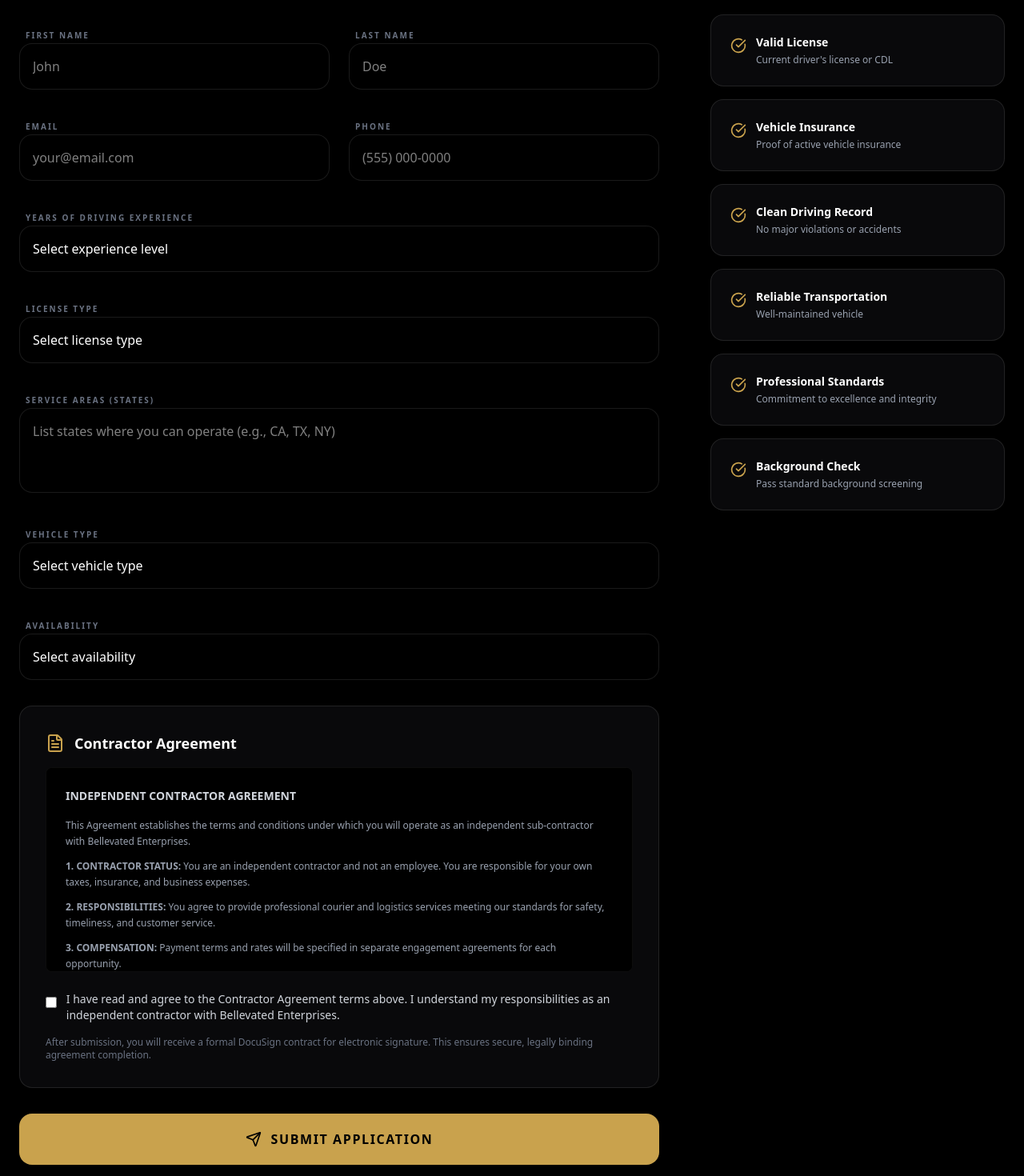
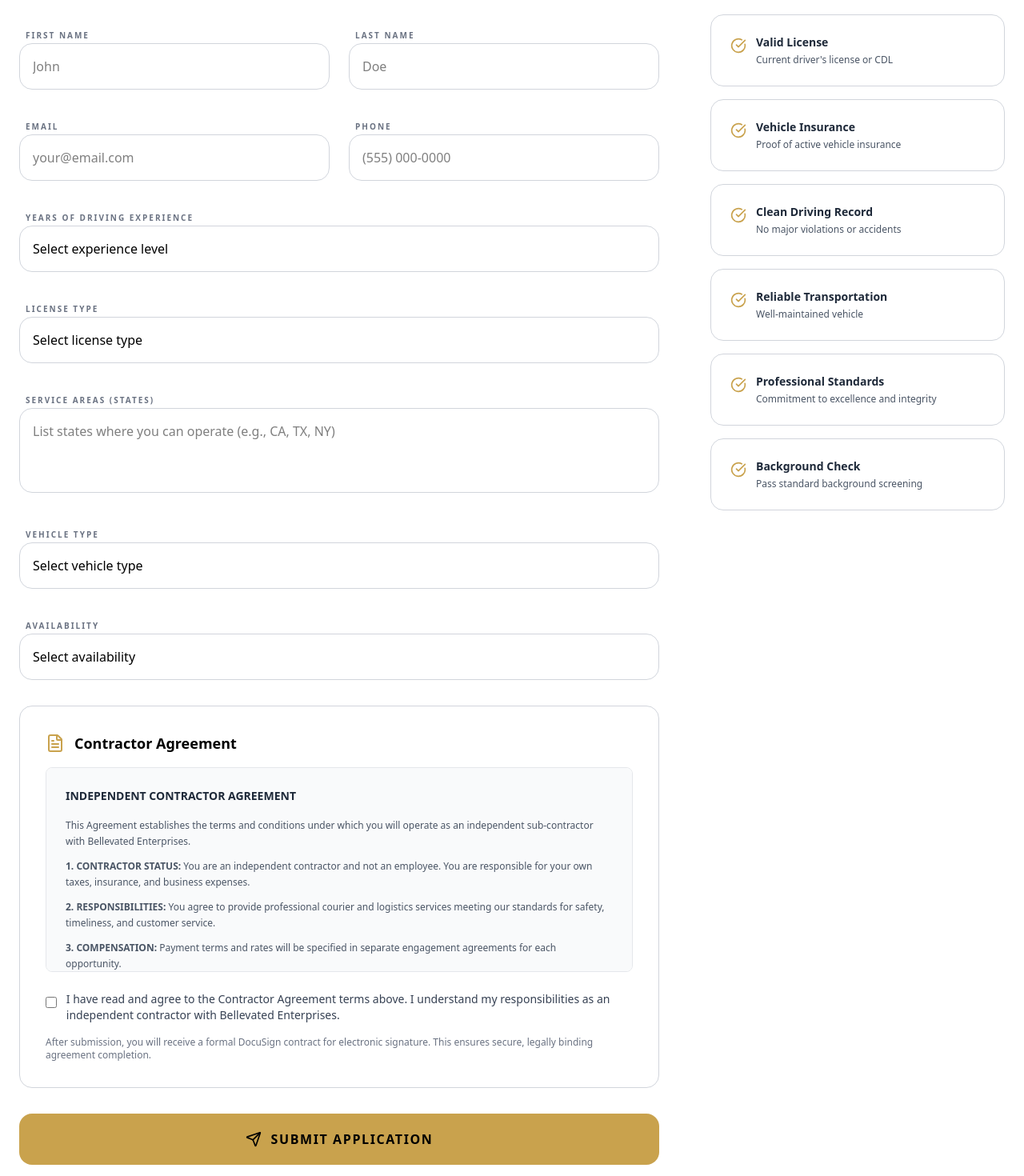
Before and after one commit to amaan-lms/Bellevated_Enterprises, a React (Vite) app in the folder BE/: page /driver-opportunities in a window 1280 px wide. Shown: the part 1460-2930 px from the top of the page at 80% size. Built offline with nearby package versions, Linux system fonts and the light colour scheme.

Commit message:
forms css fixed ui change

```diff
--- a/BE/src/pages/Consulting.jsx
+++ b/BE/src/pages/Consulting.jsx
@@ -12,7 +12,7 @@ import {
 } from "lucide-react";
 import { NavLink } from "react-router-dom";
 
-import ownershipImg from "../assets/girlbgd.png";
+import ownershipImg from "../assets/consultent.png";
 
 
 const fadeInUp = {
@@ -135,7 +135,7 @@ export default function Consulting() {
               <img
                 src={ownershipImg}
                 alt="Foundational Ownership Illustration"
-                className="absolute bottom-0 right-0 w-48 md:w-56 opacity-90 pointer-events-none"
+                className=" absolute bottom-0 right-0 w-48 md:w-90  opacity-90 pointer-events-none"
               />
             </motion.div>
 
--- a/BE/src/pages/DriverOpportunities.jsx
+++ b/BE/src/pages/DriverOpportunities.jsx
@@ -181,7 +181,7 @@ export default function DriverOpportunities() {
         </section>
 
         {/* APPLICATION FORM SECTION */}
-        <section className="py-32 px-6">
+        <section className="py-32 px-6 bg-white rounded-t-[100px] text-black">
           <div className="max-w-7xl mx-auto grid lg:grid-cols-3 gap-16">
             {/* FORM */}
             <motion.div
@@ -204,7 +204,7 @@ export default function DriverOpportunities() {
                       value={formData.firstName}
                       onChange={handleChange}
                       placeholder="John"
-                      className="w-full bg-black border border-white/10 rounded-2xl p-4 text-white focus:outline-none focus:border-[#C9A24D] transition-colors"
+                      className="w-full bg-white border border-gray-300 rounded-2xl p-4 text-black focus:outline-none focus:border-[#C9A24D] transition-colors"
                       required
                     />
                   </motion.div>
@@ -219,7 +219,7 @@ export default function DriverOpportunities() {
                       value={formData.lastName}
                       onChange={handleChange}
                       placeholder="Doe"
-                      className="w-full bg-black border border-white/10 rounded-2xl p-4 text-white focus:outline-none focus:border-[#C9A24D] transition-colors"
+                      className="w-full bg-white border border-gray-300 rounded-2xl p-4 text-black focus:outline-none focus:border-[#C9A24D] transition-colors"
                       required
                     />
                   </motion.div>
@@ -236,7 +236,7 @@ export default function DriverOpportunities() {
                       value={formData.email}
                       onChange={handleChange}
                       placeholder="your@email.com"
-                      className="w-full bg-black border border-white/10 rounded-2xl p-4 text-white focus:outline-none focus:border-[#C9A24D] transition-colors"
+                      className="w-full bg-white border border-gray-300 rounded-2xl p-4 text-black focus:outline-none focus:border-[#C9A24D] transition-colors"
                       required
                     />
                   </motion.div>
@@ -251,7 +251,7 @@ export default function DriverOpportunities() {
                       value={formData.phone}
                       onChange={handleChange}
                       placeholder="(555) 000-0000"
-                      className="w-full bg-black border border-white/10 rounded-2xl p-4 text-white focus:outline-none focus:border-[#C9A24D] transition-colors"
+                      className="w-full bg-white border border-gray-300 rounded-2xl p-4 text-black focus:outline-none focus:border-[#C9A24D] transition-colors"
                       required
                     />
                   </motion.div>
@@ -265,7 +265,7 @@ export default function DriverOpportunities() {
                     name="yearsExperience"
                     value={formData.yearsExperience}
                     onChange={handleChange}
-                    className="w-full bg-black border border-white/10 rounded-2xl p-4 text-white focus:outline-none focus:border-[#C9A24D] transition-colors appearance-none"
+                    className="w-full bg-white border border-gray-300 rounded-2xl p-4 text-black focus:outline-none focus:border-[#C9A24D] transition-colors appearance-none"
                     required
                   >
                     <option value="">Select experience level</option>
@@ -284,7 +284,7 @@ export default function DriverOpportunities() {
                     name="licenseType"
                     value={formData.licenseType}
                     onChange={handleChange}
-                    className="w-full bg-black border border-white/10 rounded-2xl p-4 text-white focus:outline-none focus:border-[#C9A24D] transition-colors appearance-none"
+                    className="w-full bg-white border border-gray-300 rounded-2xl p-4 text-black focus:outline-none focus:border-[#C9A24D] transition-colors appearance-none"
                     required
                   >
                     <option value="">Select license type</option>
@@ -304,7 +304,7 @@ export default function DriverOpportunities() {
                     onChange={handleChange}
                     placeholder="List states where you can operate (e.g., CA, TX, NY)"
                     rows="3"
-                    className="w-full bg-black border border-white/10 rounded-2xl p-4 text-white focus:outline-none focus:border-[#C9A24D] transition-colors resize-none"
+                    className="w-full bg-white border border-gray-300 rounded-2xl p-4 text-black focus:outline-none focus:border-[#C9A24D] transition-colors resize-none"
                     required
                   />
                 </motion.div>
@@ -317,7 +317,7 @@ export default function DriverOpportunities() {
                     name="vehicleType"
                     value={formData.vehicleType}
                     onChange={handleChange}
-                    className="w-full bg-black border border-white/10 rounded-2xl p-4 text-white focus:outline-none focus:border-[#C9A24D] transition-colors appearance-none"
+                    className="w-full bg-white border border-gray-300 rounded-2xl p-4 text-black focus:outline-none focus:border-[#C9A24D] transition-colors appearance-none"
                     required
                   >
                     <option value="">Select vehicle type</option>
@@ -338,7 +338,7 @@ export default function DriverOpportunities() {
                     name="availability"
                     value={formData.availability}
                     onChange={handleChange}
-                    className="w-full bg-black border border-white/10 rounded-2xl p-4 text-white focus:outline-none focus:border-[#C9A24D] transition-colors appearance-none"
+                    className="w-full bg-white border border-gray-300 rounded-2xl p-4 text-black focus:outline-none focus:border-[#C9A24D] transition-colors appearance-none"
                     required
                   >
                     <option value="">Select availability</option>
@@ -349,16 +349,16 @@ export default function DriverOpportunities() {
                 </motion.div>
 
                 {/* CONTRACTOR AGREEMENT SECTION */}
-                <motion.div variants={fadeInUp} className="bg-zinc-950 border border-white/10 rounded-2xl p-8">
+                <motion.div variants={fadeInUp} className="bg-white border border-gray-300 rounded-2xl p-8">
                   <h3 className="text-lg font-bold mb-4 flex items-center gap-3">
                     <FileText size={24} className="text-[#C9A24D]" />
                     Contractor Agreement
                   </h3>
-                  <div className="bg-black rounded-lg p-6 mb-6 max-h-64 overflow-y-auto border border-white/5 scrollbar-black">
-                    <p className="text-sm text-gray-300 leading-relaxed mb-4">
+                  <div className="bg-gray-50 rounded-lg p-6 mb-6 max-h-64 overflow-y-auto border border-gray-200 scrollbar-black">
+                    <p className="text-sm text-gray-800 leading-relaxed mb-4">
                       <strong>INDEPENDENT CONTRACTOR AGREEMENT</strong>
                     </p>
-                    <p className="text-xs text-gray-400 leading-relaxed space-y-3">
+                    <p className="text-xs text-gray-600 leading-relaxed space-y-3">
                       <span className="block mb-3">
                         This Agreement establishes the terms and conditions under which you will operate as an independent sub-contractor with Bellevated Enterprises.
                       </span>
@@ -398,7 +398,7 @@ export default function DriverOpportunities() {
                       className="mt-1 w-5 h-5 cursor-pointer accent-[#C9A24D]"
                       required
                     />
-                    <span className="text-sm text-gray-300">
+                    <span className="text-sm text-gray-700">
                       I have read and agree to the Contractor Agreement terms above. I understand my responsibilities as an independent contractor with Bellevated Enterprises.
                     </span>
                   </label>
@@ -413,7 +413,7 @@ export default function DriverOpportunities() {
                   whileHover={{ scale: 1.02 }}
                   whileTap={{ scale: 0.98 }}
                   type="submit"
-                  className="w-full bg-[#C9A24D] text-black px-10 py-5 font-black uppercase tracking-widest hover:bg-white transition-all rounded-2xl flex items-center justify-center gap-3"
+                  className="w-full bg-[#C9A24D] text-black px-10 py-5 font-black uppercase tracking-widest hover:bg-yellow-500 transition-all rounded-2xl flex items-center justify-center gap-3"
                 >
                   <Send size={20} />
                   Submit Application
@@ -443,13 +443,13 @@ export default function DriverOpportunities() {
                   <motion.div
                     key={i}
                     variants={fadeInUp}
-                    className="bg-zinc-950 border border-white/10 rounded-2xl p-6 mb-4 hover:border-[#C9A24D]/30 transition-colors"
+                    className="bg-white border border-gray-300 rounded-2xl p-6 mb-4 hover:border-[#C9A24D]/30 transition-colors"
                   >
                     <div className="flex items-start gap-3">
                       <CheckCircle size={20} className="text-[#C9A24D] flex-shrink-0 mt-1" />
                       <div>
-                        <h4 className="font-bold text-sm mb-1">{req.title}</h4>
-                        <p className="text-xs text-gray-400">{req.desc}</p>
+                        <h4 className="font-bold text-sm mb-1 text-gray-800">{req.title}</h4>
+                        <p className="text-xs text-gray-600">{req.desc}</p>
                       </div>
                     </div>
                   </motion.div>
```
Also changed, not shown: BE/src/components/Hero.jsx (+5 -5 lines), BE/src/pages/Contact.jsx (+5 -5 lines), BE/src/pages/RequestQuote.jsx (+16 -16 lines), BE/src/assets/consultent.png (added).
